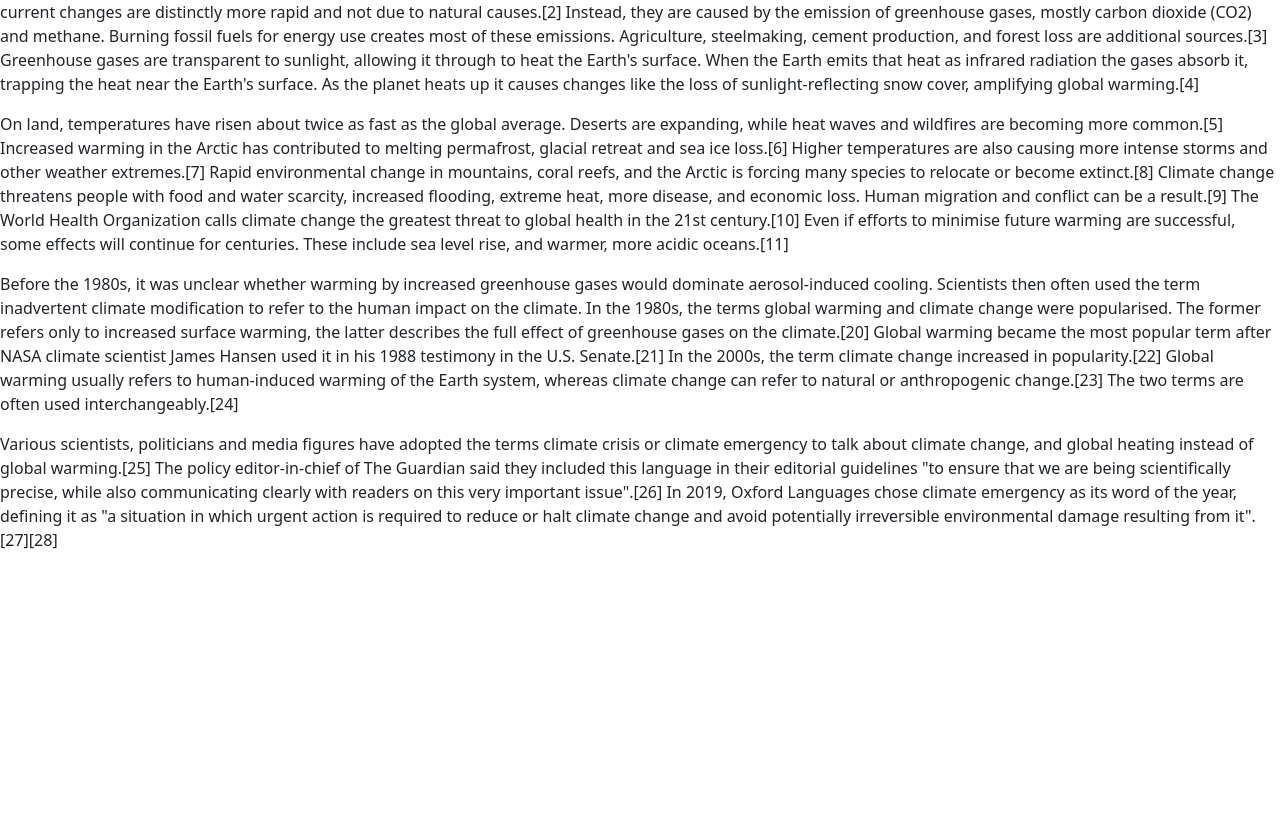
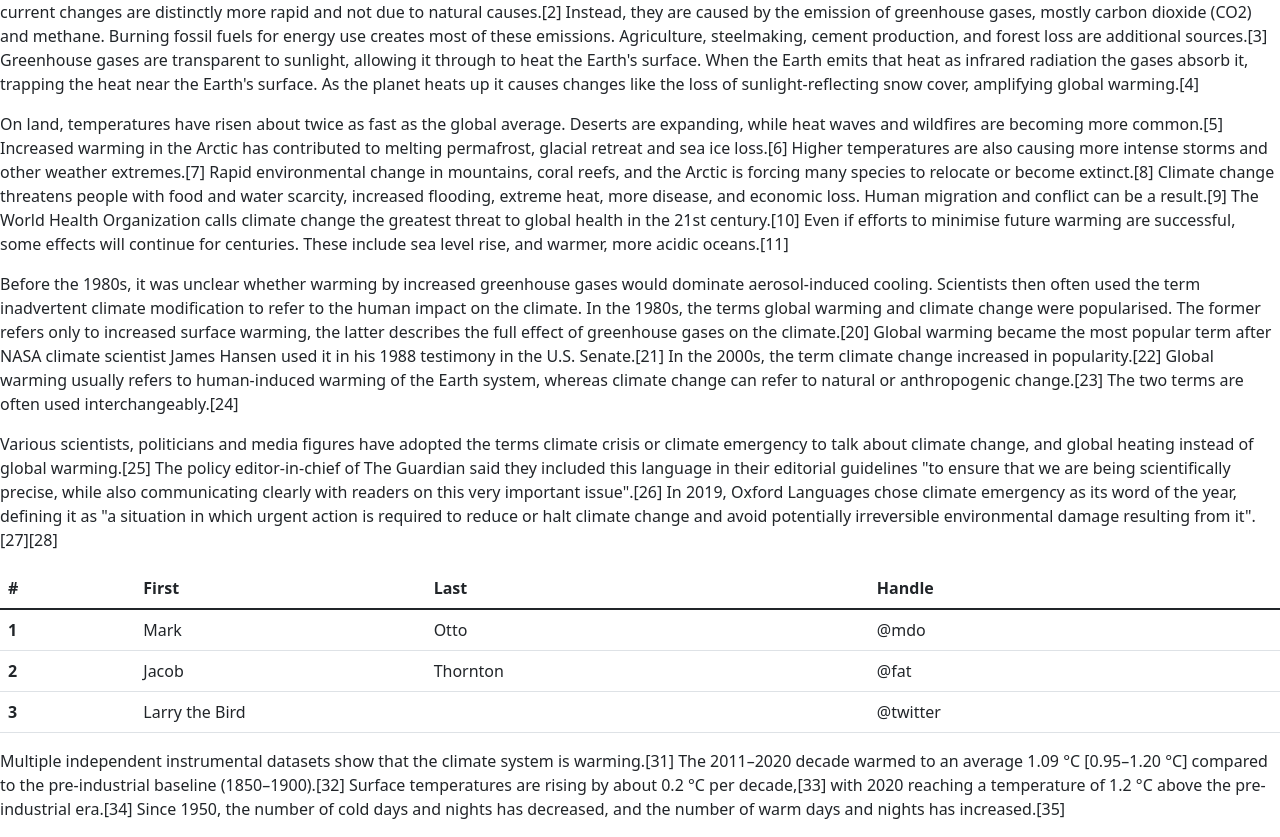
Before and after one commit to leanpadilla/csp_labs, a plain HTML site: page CSP_CA01/index_ca01.html in a window 1280 px wide. Shown: the part 80-917 px from the top of the page. Before the commit the page ends 800 px from the top, so only its background shows below. Drawn offline with nearby package versions, Linux system fonts and the light colour scheme; files that its build step writes are made by us from their sources.

Commit message:
CSP_CA01-03

```diff
--- a/CSP_CA01/index_ca01.html
+++ b/CSP_CA01/index_ca01.html
@@ -66,32 +66,6 @@
 
 
 
-
-
-
-
-
-
-
-
-
-
-
-
-
-
-
-
-
-
-
-
-
-
-
-
-
-
   <!-- Optional JavaScript; choose one of the two! -->
 
   <!-- Option 1: Bootstrap Bundle with Popper -->
@@ -104,6 +78,46 @@
     <script src="https://cdn.jsdelivr.net/npm/@popperjs/core@2.10.2/dist/umd/popper.min.js" integrity="sha384-7+zCNj/IqJ95wo16oMtfsKbZ9ccEh31eOz1HGyDuCQ6wgnyJNSYdrPa03rtR1zdB" crossorigin="anonymous"></script>
     <script src="https://cdn.jsdelivr.net/npm/bootstrap@5.1.3/dist/js/bootstrap.min.js" integrity="sha384-QJHtvGhmr9XOIpI6YVutG+2QOK9T+ZnN4kzFN1RtK3zEFEIsxhlmWl5/YESvpZ13" crossorigin="anonymous"></script>
     -->
+
+  <table class="table">
+    <thead>
+      <tr>
+        <th scope="col">#</th>
+        <th scope="col">First</th>
+        <th scope="col">Last</th>
+        <th scope="col">Handle</th>
+      </tr>
+    </thead>
+    <tbody>
+      <tr>
+        <th scope="row">1</th>
+        <td>Mark</td>
+        <td>Otto</td>
+        <td>@mdo</td>
+      </tr>
+      <tr>
+        <th scope="row">2</th>
+        <td>Jacob</td>
+        <td>Thornton</td>
+        <td>@fat</td>
+      </tr>
+      <tr>
+        <th scope="row">3</th>
+        <td colspan="2">Larry the Bird</td>
+        <td>@twitter</td>
+      </tr>
+    </tbody>
+  </table>
+  <p>
+    Multiple independent instrumental datasets show that the climate system is warming.[31] The 2011–2020 decade warmed
+    to an average 1.09 °C [0.95–1.20 °C] compared to the pre-industrial baseline (1850–1900).[32] Surface temperatures
+    are rising by about 0.2 °C per decade,[33] with 2020 reaching a temperature of 1.2 °C above the pre-industrial
+    era.[34] Since 1950, the number of cold days and nights has decreased, and the number of warm days and nights has
+    increased.[35]
+  </p>
+
+
+
 </body>
 
 </html>
```
